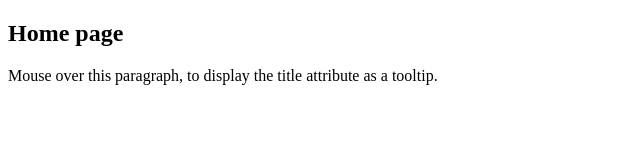
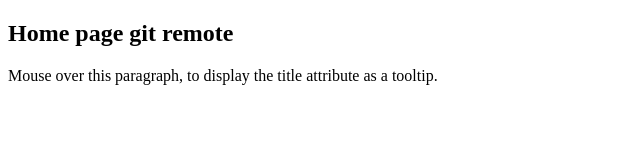
Before and after one commit to dekumari/git-demo, a plain HTML site: page web/index.html in a window 1280 px wide. Shown: the whole page, without its empty margins (0-640 px from the left). Drawn offline with Linux system fonts and the light colour scheme.

Commit message:
updated index page

```diff
--- a/web/index.html
+++ b/web/index.html
@@ -2,7 +2,7 @@
 <html>
 <body>
 
-<h2 title="I'm a header">Home page</h2>
+<h2 title="I'm a header">Home page git remote</h2>
 
 <p title="I'm a tooltip">
 Mouse over this paragraph, to display the title attribute as a tooltip.
```
